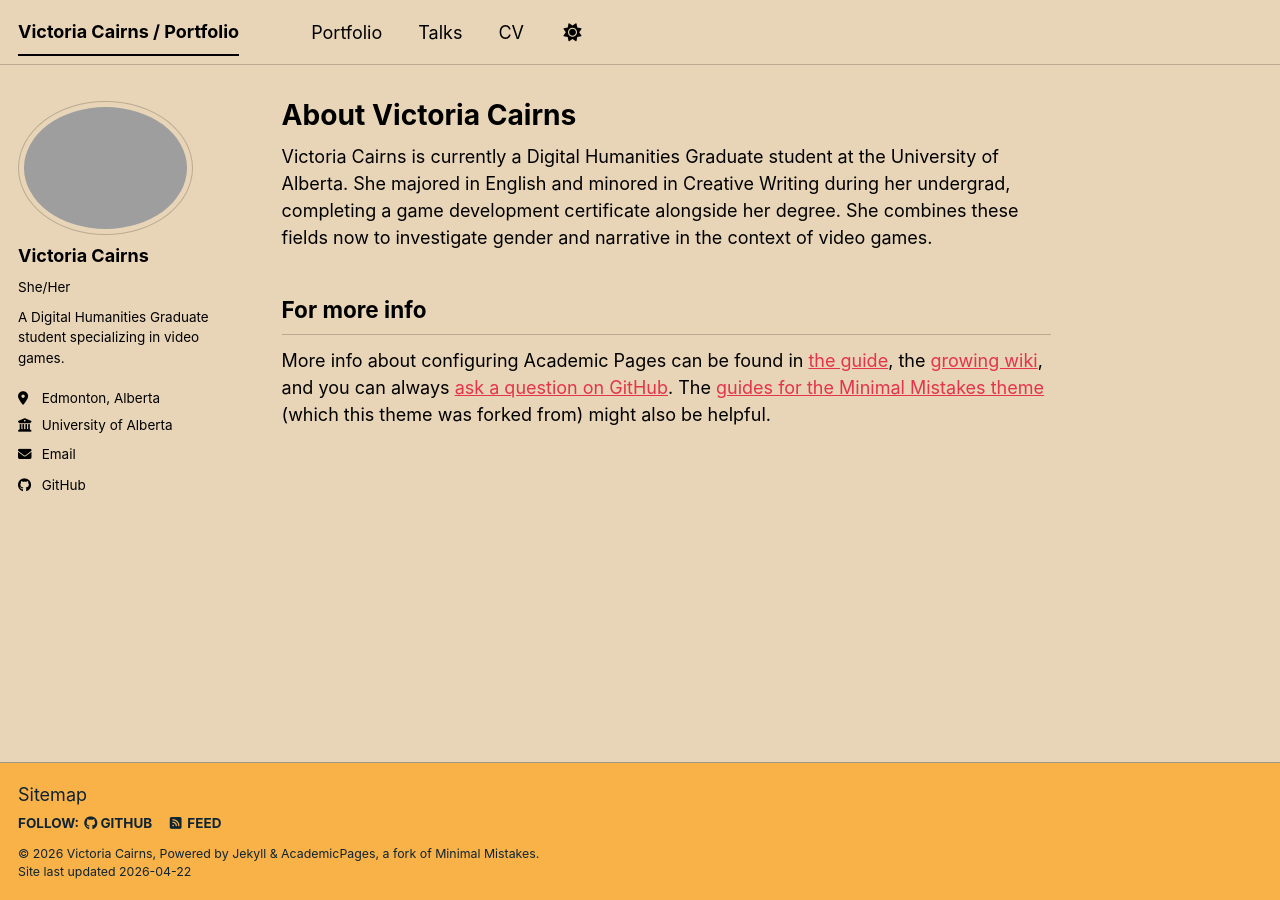
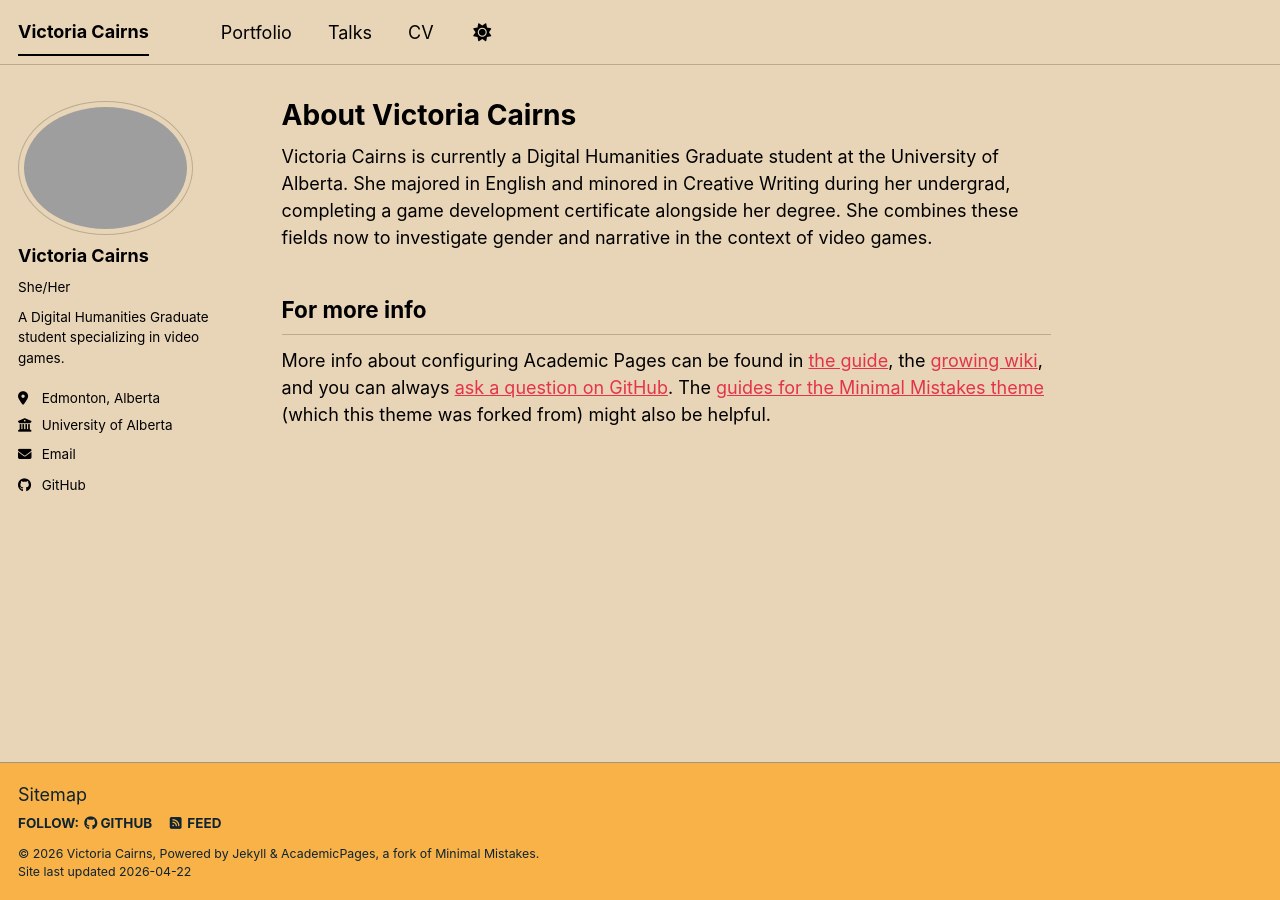
Before and after one commit to Rosethorn250/about, a Jekyll site: the page built from _pages/about.md, in a window 1280 px wide. Built offline with Jekyll 4.4.1, drawn with Linux system fonts in a browser that asks for light colours; a script bundle is joined from its source files by our own code; library files that are not in the unit come from our copies.

Commit message:
Update _config.yml

```diff
--- a/_config.yml
+++ b/_config.yml
@@ -9,7 +9,7 @@
 # Basic Site Settings
 locale                   : "en-US"
 site_theme               : "sunrise" # The available themes options are "default", "air", "sunrise", "mint", "dirt" and "contrast"
-title                    : "Victoria Cairns / Portfolio"
+title                    : "Victoria Cairns"
 title_separator          : "-"
 name                     : &name "Victoria Cairns"
 description              : &description "Victoria's academic portfolio"   # Update this with a general description of your site, this is the default if not overridden by a page
```
